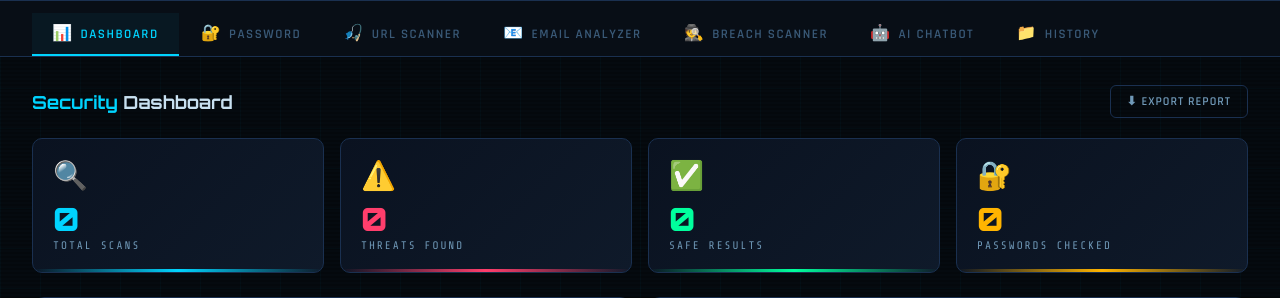
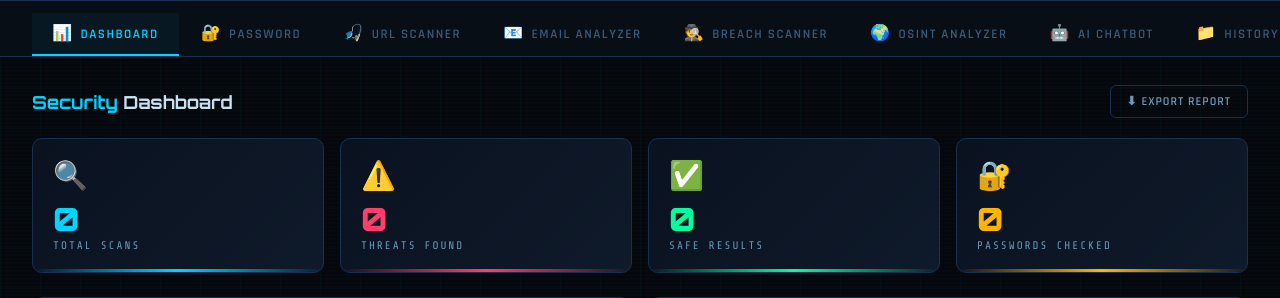
Before and after one commit to Divek31/AI-Cybersecurity-Assistant, a Flask app: template templates/index.html in a window 1280 px wide. Shown: the part 72-370 px from the top of the page. Run offline with Flask 3, Linux system fonts and the light colour scheme; the template is opened without the code that fills it, so the values that code supplies are empty.

Commit message:
Feature: OSINT IP & Domain Network Connectivity Trace Analyzer

```diff
--- a/app.py
+++ b/app.py
@@ -5,6 +5,7 @@ import os
 from backend.ai_models import analyze_password, analyze_url, analyze_email, get_chat_response
 from backend.news_feed import get_latest_news
 from backend.breach_scanner import check_email_breach
+from backend.osint_scanner import analyze_ip_domain
 from backend.models import db, User, ScanHistory
 
 app = Flask(__name__, static_folder='static', template_folder='templates')
@@ -131,6 +132,23 @@ def check_breach():
 
     return jsonify(result)
 
+@app.route('/api/osint', methods=['POST'])
+@login_required
+def perform_osint():
+    data = request.json
+    query = data.get('query', '')
+    result = analyze_ip_domain(query)
+
+    score = 0 if result['success'] else 50
+    scan_result_str = result.get('countryCode', 'ERR') if result['success'] else "FAILED"
+
+    # Log to DB
+    history = ScanHistory(user_id=current_user.id, scan_type='osint', scan_input=query[:255], scan_result=scan_result_str, risk_score=score)
+    db.session.add(history)
+    db.session.commit()
+
+    return jsonify(result)
+
 @app.route('/api/news', methods=['GET'])
 @login_required
 def get_news():
--- a/static/js/api.js
+++ b/static/js/api.js
@@ -72,6 +72,16 @@ async function fetchBreach(email) {
     return await response.json();
 }
 
+async function fetchOsint(query) {
+    const response = await fetch(`${API_BASE}/osint`, {
+        method: 'POST',
+        headers: { 'Content-Type': 'application/json' },
+        body: JSON.stringify({ query })
+    });
+    if (!response.ok) throw new Error('API Request Failed');
+    return await response.json();
+}
+
 /**
  * Fetches latest security news.
  * @returns {Promise<Object>}
--- a/static/js/main.js
+++ b/static/js/main.js
@@ -289,6 +289,36 @@ function renderBreachResult(data) {
   }
   showResult('breach-result');
 }
+
+// ======= OSINT ANALYZER =======
+document.getElementById('btn-check-osint').addEventListener('click', async () => {
+    const raw = document.getElementById('osint-input').value.trim();
+    if(!raw) { toast('Please enter a target IP or Domain', 'warning'); return; }
+
+    showLoading('osint-loading');
+    try {
+        const data = await fetchOsint(raw); // From api.js
+        await reloadHistoryData();
+
+        if (data.success) {
+            document.getElementById('osint-res-ip').textContent = data.ip;
+            document.getElementById('osint-res-loc').textContent = `${data.city || 'Unknown'}, ${data.region || ''} ${data.country || ''} ${data.countryCode ? '['+data.countryCode+']' : ''}`;
+            document.getElementById('osint-res-isp').textContent = data.isp || data.org || 'Unknown Data Provider';
+            document.getElementById('osint-res-asn').textContent = data.asn || '--';
+            document.getElementById('osint-res-coords').textContent = `LAT: ${data.lat} | LON: ${data.lon}`;
+
+            showResult('osint-result');
+            toast('Trace complete!', 'success', 2000);
+        } else {
+            toast(`Trace failed: ${data.error}`, 'danger');
+        }
+
+    } catch (e) {
+        toast('Error interacting with OSINT module.', 'danger');
+    } finally {
+        hideLoading('osint-loading');
+    }
+});
 
 // ======= EMAIL ANALYZER =======
 document.getElementById('btn-check-email').addEventListener('click', async () => {
--- a/templates/index.html
+++ b/templates/index.html
@@ -47,6 +47,9 @@
   </button>
   <button class="tab" onclick="switchTab('breach')" id="tab-breach">
     <span class="tab-icon">🕵️</span> Breach Scanner
+  </button>
+  <button class="tab" onclick="switchTab('osint')" id="tab-osint">
+    <span class="tab-icon">🌍</span> OSINT Analyzer
   </button>
   <button class="tab" onclick="switchTab('chatbot')" id="tab-chatbot">
     <span class="tab-icon">🤖</span> AI Chatbot
@@ -373,6 +376,72 @@
   </div>
 </section>
 
+<!-- ===== OSINT ANALYZER ===== -->
+<section class="section" id="section-osint">
+  <div class="section-header">
+    <div class="section-title"><span>OSINT</span> Threat Analyzer</div>
+  </div>
+  <div class="grid-2">
+    <div class="card" style="position:relative">
+      <div class="loading-overlay" id="osint-loading">
+        <div class="spinner"></div>
+        <div class="loading-text">TRACING ROUTES...</div>
+      </div>
+      <div class="card-title"><span class="title-icon">🌍</span> IP / Domain Lookup</div>
+      <div class="input-group">
+        <label class="input-label">Target Network Node</label>
+        <input class="cyber-input" id="osint-input" placeholder="e.g. 192.168.1.1 or suspicious.com" type="text">
+      </div>
+      <div class="btn-row">
+        <button class="btn btn-primary" id="btn-check-osint">🔍 Trace Target</button>
+        <button class="btn btn-ghost btn-sm" onclick="document.getElementById('osint-input').value='';hideResult('osint-result')">✕ Clear</button>
+      </div>
+
+      <div class="result-panel" id="osint-result" style="margin-top:20px;">
+        <div class="result-heading">NODE INTELLIGENCE</div>
+        <div id="osint-data-wrap">
+            <div style="display:flex; justify-content:space-between; margin-bottom: 8px;">
+                <span style="font-family:'Share Tech Mono'; color:var(--text3); font-size:12px;">RESOLVED IP</span>
+                <span id="osint-res-ip" style="color:var(--neon); font-family:'Orbitron';">--</span>
+            </div>
+            <div style="display:flex; justify-content:space-between; margin-bottom: 8px;">
+                <span style="font-family:'Share Tech Mono'; color:var(--text3); font-size:12px;">LOCATION</span>
+                <span id="osint-res-loc" style="color:var(--text2); font-family:'Rajdhani', sans-serif; font-weight:bold;">--</span>
+            </div>
+            <div style="display:flex; justify-content:space-between; margin-bottom: 8px;">
+                <span style="font-family:'Share Tech Mono'; color:var(--text3); font-size:12px;">ISP / ORG</span>
+                <span id="osint-res-isp" style="color:var(--text); font-family:'Share Tech Mono'; font-size:12px;">--</span>
+            </div>
+            <div style="display:flex; justify-content:space-between; margin-bottom: 8px;">
+                <span style="font-family:'Share Tech Mono'; color:var(--text3); font-size:12px;">ASN</span>
+                <span id="osint-res-asn" style="color:var(--neon4); font-family:'Share Tech Mono'; font-size:12px;">--</span>
+            </div>
+            <div style="display:flex; justify-content:space-between;">
+                <span style="font-family:'Share Tech Mono'; color:var(--text3); font-size:12px;">COORDINATES</span>
+                <span id="osint-res-coords" style="color:var(--text2); font-family:'Share Tech Mono'; font-size:11px;">--</span>
+            </div>
+        </div>
+      </div>
+    </div>
+
+    <div class="card">
+      <div class="card-title"><span class="title-icon">📡</span> Gathering Network Logic</div>
+      <p style="font-size: 13px; color: var(--text2); line-height: 1.5; margin-bottom: 12px;">
+          This tool uses Open Source Intelligence (OSINT) to dynamically trace internet assets backward exposing their physical and organizational origin.
+      </p>
+      <ul class="suggestions-list">
+        <li>Maps physical geolocation targets of remote servers</li>
+        <li>Identifies hiding hosting providers or botnet ISPs</li>
+        <li>Bypasses simple domain masking via DNS resolution</li>
+      </ul>
+      <div class="divider"></div>
+      <div class="tip-box">
+        <strong>OSINT PRO-TIP:</strong> If a URL lookup returns an IP located in high-risk threat-actor regions unexpectedly, sever connection instantly.
+      </div>
+    </div>
+  </div>
+</section>
+
 <!-- ===== EMAIL ===== -->
 <section class="section" id="section-email">
   <div class="section-header">
```
Also changed, not shown: backend/osint_scanner.py (added, +44 -0 lines).
